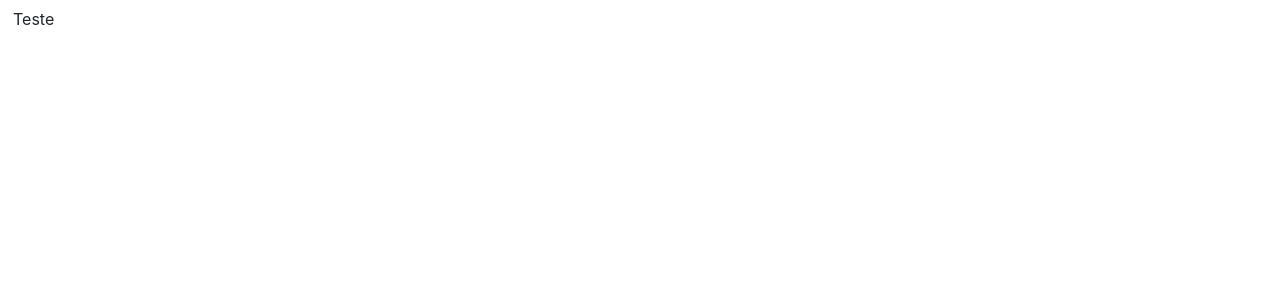
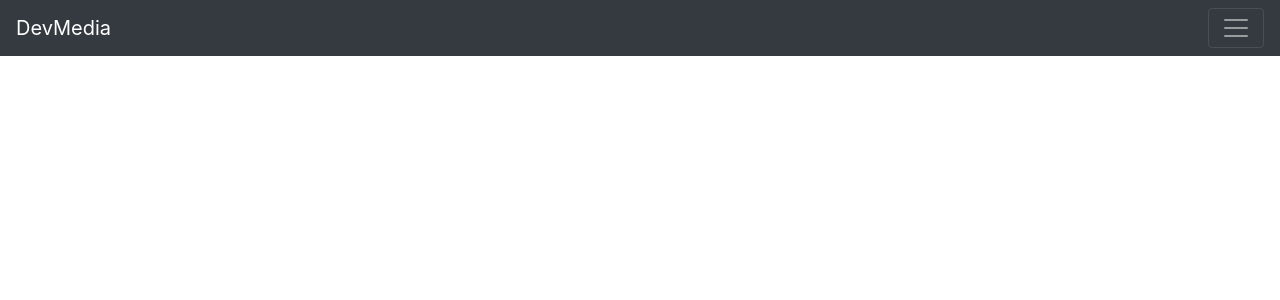
Before and after one commit to Pliffisson/Dashboard-Dev-React, a React (Create React App) app: page / in a window 1280 px wide. Shown: the top 300 px of the page. Built offline with nearby package versions, Linux system fonts and the light colour scheme.

Commit message:
instalaçao do bootstrap

```diff
--- a/src/App.js
+++ b/src/App.js
@@ -1,9 +1,10 @@
 import React from "react";
+import MenuSuperior from "./components/Menu/MenuSuperior";
 
 export default function App() {
   return (
-    <div className="botao">
-      <button className="btn">Teste</button>
+    <div>
+      <MenuSuperior />
     </div>
   );
 }
```
Also changed, not shown: src/components/Menu/MenuSuperior.js (renamed from src/components/MenuSuperior/MenuSuperior.js).
